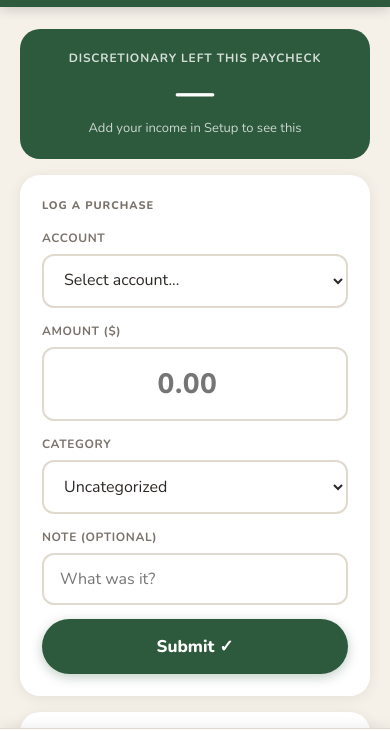
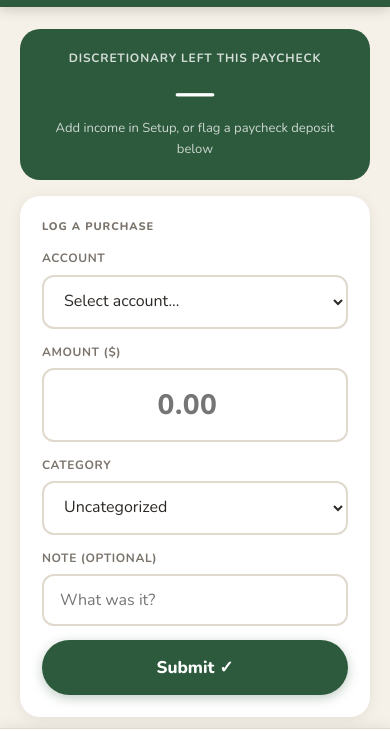
Before and after one commit to xsteadythehandx/BudgetBuddy-Financial-Tracking, a plain HTML site: page index.html in a window 390 px wide. Shown: the part 51-782 px from the top of the page. Drawn offline with nearby package versions, Linux system fonts and the light colour scheme.

Commit message:
Add files via upload

```diff
--- a/index.html
+++ b/index.html
@@ -964,38 +964,49 @@ function addMonths(d, m) { const r = new Date(d); r.setMonth(r.getMonth() + m);
 //  DISCRETIONARY CALC
 // ════════════════════════════════
 function calcDiscretionary() {
-  const myIncome = filteredFor(income, 'ownerId');
-  const myBills  = filteredFor(bills, 'ownerId');
-  const myDebts  = filteredFor(accounts, 'ownerId').filter(a => a.type === 'credit' || a.type === 'loan');
-  const myCats   = filteredFor(categories, 'ownerId');
-  const mySavings = filteredFor(savings, 'ownerId');
-
-  // Total monthly income
+  const myIncome   = filteredFor(income, 'ownerId');
+  const myBills    = filteredFor(bills, 'ownerId');
+  const myDebts    = filteredFor(accounts, 'ownerId').filter(a => a.type === 'credit' || a.type === 'loan');
+  const myCats     = filteredFor(categories, 'ownerId');
+  const mySavings  = filteredFor(savings, 'ownerId');
+  const myTxns     = filteredFor(transactions, 'ownerId');
+
+  // Fixed monthly outflows
   const FREQ = {weekly: 4.33, biweekly: 2.17, semimonthly: 2, monthly: 1};
-  const monthlyIncome = myIncome.reduce((s, i) => s + (i.amount * (FREQ[i.freq] || 2.17)), 0);
-
-  // Fixed outflows per month
-  const monthlyBills = myBills.reduce((s, b) => s + b.amount, 0);
+  const monthlyBills    = myBills.reduce((s, b) => s + b.amount, 0);
   const monthlyDebtMins = myDebts.reduce((s, d) => s + Math.max(d.minPayment || 0, d.balance * 0.02), 0);
   const monthlyBudgeted = myCats.reduce((s, c) => s + c.budget, 0);
-  const monthlySavings = mySavings.reduce((s, g) => s + (g.monthly || 0), 0);
-
-  // This paycheck's share
-  // Find soonest pay
-  const nextIncome = myIncome[0];
-  const perCheck = nextIncome ? nextIncome.amount : monthlyIncome / 2;
-
-  // Bills that hit this paycheck (rough: half of monthly)
-  const checkBills = (monthlyBills + monthlyDebtMins + monthlyBudgeted + monthlySavings) / (FREQ[nextIncome?.freq] || 2.17);
-  const discretionary = perCheck - checkBills;
-
-  // How much spent from discretionary categories THIS month
+  const monthlySavings  = mySavings.reduce((s, g) => s + (g.monthly || 0), 0);
+  const monthlyFixed    = monthlyBills + monthlyDebtMins + monthlyBudgeted + monthlySavings;
+
+  // ── Try to use a real flagged paycheck transaction ──
+  const paychecks = myTxns.filter(t => t.isPaycheck).sort((a, b) => b.date.localeCompare(a.date));
+  const lastPaycheck = paychecks[0];
+
+  if (lastPaycheck) {
+    // Spend since that paycheck date (excluding other paychecks)
+    const spentSincePay = myTxns
+      .filter(t => t.date >= lastPaycheck.date && !t.isPaycheck)
+      .reduce((s, t) => s + t.amount, 0);
+    const checkIncome = lastPaycheck.amount;
+    const checksPerMonth = myIncome[0] ? (FREQ[myIncome[0].freq] || 2.17) : 2.17;
+    const fixedPerCheck = monthlyFixed / checksPerMonth;
+    const discretionary = checkIncome - fixedPerCheck - spentSincePay;
+    const monthlyIncome = checkIncome * checksPerMonth;
+    return { discretionary, monthlyIncome, perCheck: checkIncome, spentSincePay, lastPaycheck, mode: 'real' };
+  }
+
+  // ── Fallback: estimate from income setup ──
+  const monthlyIncome = myIncome.reduce((s, i) => s + (i.amount * (FREQ[i.freq] || 2.17)), 0);
+  const nextIncome    = myIncome[0];
+  const perCheck      = nextIncome ? nextIncome.amount : monthlyIncome / 2;
+  const checksPerMonth = FREQ[nextIncome?.freq] || 2.17;
+  const fixedPerCheck = monthlyFixed / checksPerMonth;
   const now = new Date();
   const moStart = `${now.getFullYear()}-${String(now.getMonth()+1).padStart(2,'0')}-01`;
-  const myTxns = filteredFor(transactions, 'ownerId');
-  const spentThisMo = myTxns.filter(t => t.date >= moStart).reduce((s, t) => s + t.amount, 0);
-
-  return { discretionary: Math.max(0, discretionary - spentThisMo), monthlyIncome, perCheck, spentThisMo };
+  const spentThisMo = myTxns.filter(t => t.date >= moStart && !t.isPaycheck).reduce((s, t) => s + t.amount, 0);
+  const discretionary = perCheck - fixedPerCheck - spentThisMo;
+  return { discretionary, monthlyIncome, perCheck, spentSincePay: spentThisMo, lastPaycheck: null, mode: 'estimate' };
 }
 
 // ════════════════════════════════
@@ -1003,32 +1014,40 @@ function calcDiscretionary() {
 // ════════════════════════════════
 function renderSpend() {
   refreshQSDropdowns();
-  const { discretionary, perCheck, spentThisMo } = calcDiscretionary();
-  const hasIncome = filteredFor(income, 'ownerId').length > 0;
-
-  el('disc-amount').textContent = hasIncome ? fmt(discretionary, 0) : '—';
-  el('disc-sub').textContent = hasIncome
-    ? `${fmt(spentThisMo,0)} spent so far · ${fmt(perCheck,0)} paycheck`
-    : 'Add your income in Setup to see this';
+  const { discretionary, perCheck, spentSincePay, lastPaycheck, mode } = calcDiscretionary();
+  const hasIncome = filteredFor(income, 'ownerId').length > 0 || lastPaycheck;
+
+  el('disc-amount').textContent = hasIncome ? fmt(Math.max(0, discretionary), 0) : '—';
+  if (lastPaycheck) {
+    el('disc-sub').textContent = `${fmt(spentSincePay, 0)} spent since ${lastPaycheck.date} · ${fmt(perCheck, 0)} paycheck`;
+  } else if (hasIncome) {
+    el('disc-sub').textContent = `${fmt(spentSincePay, 0)} spent · ${fmt(perCheck, 0)} est. paycheck · tap 💰 on a deposit to get exact tracking`;
+  } else {
+    el('disc-sub').textContent = 'Add income in Setup, or flag a paycheck deposit below';
+  }
 
   // Recent transactions
   const myTxns = filteredFor(transactions, 'ownerId');
-  const recent = [...myTxns].sort((a,b) => b.date.localeCompare(a.date)).slice(0, 12);
+  const recent = [...myTxns].sort((a,b) => b.date.localeCompare(a.date)).slice(0, 20);
   const list = el('recent-tx');
   if (!recent.length) {
-    list.innerHTML = `<div class="empty"><div class="empty-icon">&#128203;</div><div class="empty-title">No purchases yet</div><div class="empty-sub">Use the form above to log your first one.</div></div>`;
+    list.innerHTML = `<div class="empty"><div class="empty-icon">&#128203;</div><div class="empty-title">No transactions yet</div><div class="empty-sub">Log a purchase above, or import a bank statement in Setup.</div></div>`;
     return;
   }
   list.innerHTML = recent.map(t => {
     const acct = accounts.find(a => a.id === t.accountId);
     const cat  = categories.find(c => c.id === t.categoryId);
-    return `<div class="tx-row">
-      <div class="tx-icon" style="background:var(--primary-lt);color:var(--primary)">${catIcon(cat?.type || 'other')}</div>
+    const isPC = t.isPaycheck;
+    return `<div class="tx-row" style="${isPC ? 'background:var(--primary-lt);border-radius:12px' : ''}">
+      <div class="tx-icon" style="background:${isPC ? 'var(--primary)' : 'var(--primary-lt)'};color:${isPC ? '#fff' : 'var(--primary)'}">
+        ${isPC ? '&#128176;' : catIcon(cat?.type || 'other')}
+      </div>
       <div class="tx-info">
-        <div class="tx-name">${t.note || cat?.name || 'Purchase'}</div>
-        <div class="tx-meta">${t.date}${acct ? ' &middot; '+acct.name : ''}${cat ? ' &middot; '+cat.name : ''}</div>
+        <div class="tx-name">${t.note || cat?.name || 'Purchase'}${isPC ? ' <span style="font-size:11px;background:var(--primary);color:#fff;padding:2px 7px;border-radius:10px;font-weight:700;vertical-align:middle">PAYCHECK</span>' : ''}</div>
+        <div class="tx-meta">${t.date}${acct ? ' &middot; '+acct.name : ''}${cat && !isPC ? ' &middot; '+cat.name : ''}</div>
       </div>
-      <div class="tx-amt neg">&minus;${fmt(t.amount)}</div>
+      <div class="tx-amt ${isPC ? 'pos' : 'neg'}">${isPC ? '+' : '&minus;'}${fmt(t.amount)}</div>
+      <button class="tx-del" title="${isPC ? 'Unmark paycheck' : 'Mark as my paycheck'}" onclick="togglePaycheck('${t.id}')" style="color:${isPC ? 'var(--primary)' : 'var(--dim)'};font-size:${isPC ? '18px' : '16px'}">&#128176;</button>
       <button class="tx-del" onclick="deleteTxn('${t.id}')" title="Delete">&times;</button>
     </div>`;
   }).join('');
@@ -1057,6 +1076,20 @@ function logSpend() {
   el('qs-note').value   = '';
   toast('Logged ✓');
   renderSpend();
+}
+
+function togglePaycheck(id) {
+  const t = transactions.find(x => x.id === id); if (!t) return;
+  if (t.isPaycheck) {
+    // Unmark — restore as a normal expense deduction
+    t.isPaycheck = false;
+    toast('Unmarked as paycheck');
+  } else {
+    // Mark as paycheck — reverse any balance deduction (it's income, not spending)
+    t.isPaycheck = true;
+    toast('&#128176; Marked as your paycheck — discretionary updated');
+  }
+  persist(); renderSpend();
 }
 
 function deleteTxn(id) {
```
